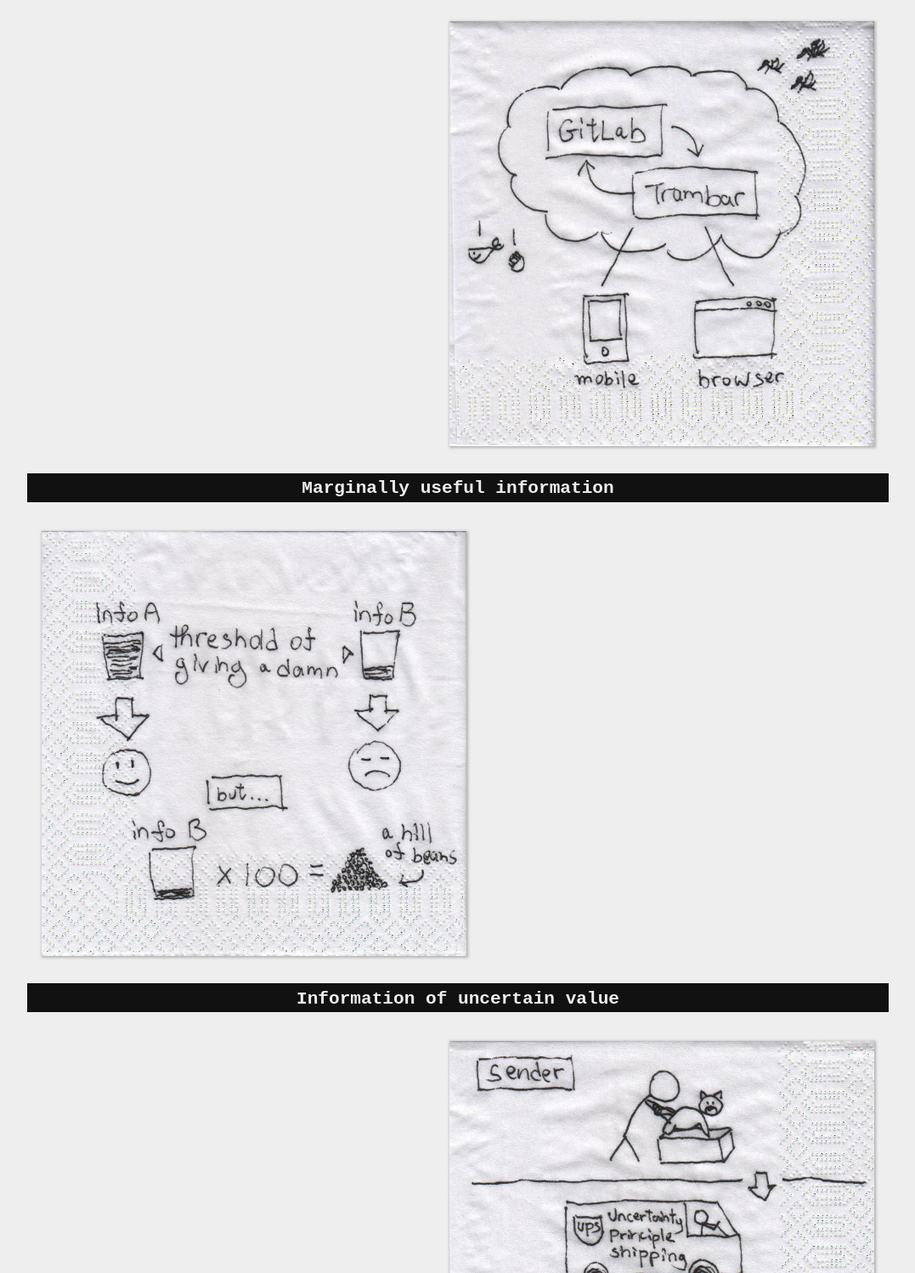
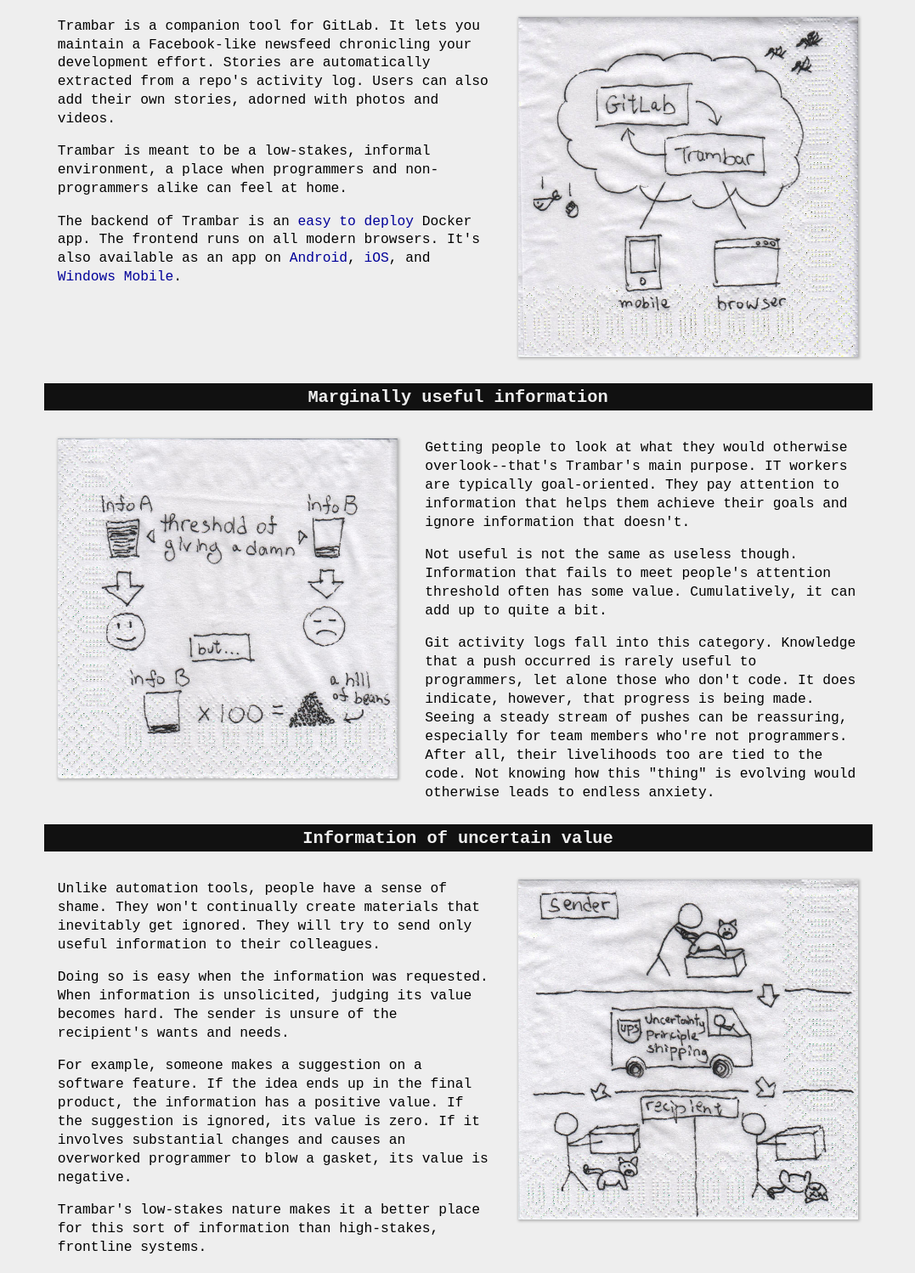
Before and after one commit to chung-leong/trambar-website, a website built with webpack: page src/index.html in a window 1280 px wide. Shown: the part 280-1778 px from the top of the page at 85% size, without its empty margins (101-1178 px from the left). Built offline with nearby package versions, Linux system fonts and the light colour scheme.

Commit message:
Added text. Adjusted styles.

```diff
--- a/src/index.html
+++ b/src/index.html
@@ -24,10 +24,30 @@
         </header>
 
         <h2>What is Trambar?</h2>
-
         <section>
             <div class="text">
-
+            <p>
+                Trambar is a companion tool for GitLab. It lets you maintain a
+                Facebook-like newsfeed chronicling your development effort.
+                Stories are automatically extracted from a repo's activity log.
+                Users can also add their own stories, adorned with photos and
+                videos.
+            </p>
+            <p>
+                Trambar is meant to be a low-stakes, informal environment, a
+                place when programmers and non-programmers alike can feel at
+                home.
+            </p>
+            <p>
+                The backend of Trambar is an
+                <a href="https://github.com/chung-leong/trambar/blob/master/docs/getting-started.md" target="_blank">easy to deploy</a>
+                Docker app. The frontend runs on all modern browsers.
+                It's also available as an app on
+                <a href="https://play.google.com/store/apps/details?id=io.trambar.mobile" target="_blank">Android</a>,
+                <a href="https://itunes.apple.com/us/app/trambar/id1400086001?ls=1&mt=8" target="_blank">iOS</a>,
+                and
+                <a href="https://www.microsoft.com/en-us/p/trambar/9p887v1x7nkm" target="_blank">Windows Mobile</a>.
+            </p>
             </div>
             <div class="graphics">
                 <img class="sketch" src="<%= require('img/trambar-gitlab-cloud.jpg') %>">
@@ -35,21 +55,61 @@
         </section>
 
         <h2>Marginally useful information</h2>
-
         <section>
             <div class="graphics">
                 <img class="sketch" src="<%= require('img/threshold.jpg') %>">
             </div>
             <div class="text">
-
+                <p>
+                    Getting people to look at what they would otherwise
+                    overlook--that's Trambar's main purpose. IT workers are
+                    typically goal-oriented. They pay attention to information
+                    that helps them achieve their goals and ignore information
+                    that doesn't.
+                </p>
+                <p>
+                    Not useful is not the same as useless though. Information
+                    that fails to meet people's attention threshold often has
+                    some value. Cumulatively, it can add up to quite a bit.
+                </p>
+                <p>
+                    Git activity logs fall into this category. Knowledge
+                    that a push occurred is rarely useful to programmers, let
+                    alone those who don't code. It does indicate, however, that
+                    progress is being made. Seeing a steady stream of pushes
+                    can be reassuring, especially for team members who're not
+                    programmers. After all, their livelihoods too are tied to
+                    the code. Not knowing how this "thing" is evolving would
+                    otherwise leads to endless anxiety.
+                </p>
             </div>
         </section>
 
         <h2>Information of uncertain value</h2>
-
         <section>
             <div class="text">
-
+                <p>
+                    Unlike automation tools, people have a sense of shame.
+                    They won't continually create materials that inevitably get
+                    ignored. They will try to send only useful information to
+                    their colleagues.
+                </p>
+                <p>
+                    Doing so is easy when the information was requested.
+                    When information is unsolicited, judging its value becomes
+                    hard. The sender is unsure of the recipient's wants and needs.
+                </p>
+                <p>
+                    For example, someone makes a suggestion on a software feature.
+                    If the idea ends up in the final product, the information
+                    has a positive value. If the suggestion is ignored, its
+                    value is zero. If it involves substantial changes and causes
+                    an overworked programmer to blow a gasket, its value is negative.
+                </p>
+                <p>
+                    Trambar's low-stakes nature makes it a better place for
+                    this sort of information than high-stakes, frontline systems.
+                </p>
             </div>
             <div class="graphics">
                 <img class="sketch" src="<%= require('img/uncertainty.jpg') %>">
@@ -57,7 +117,6 @@
         </section>
 
         <h2>Relocating distractions</h2>
-
         <section>
             <div class="graphics">
                 <img class="sketch" src="<%= require('img/relocation.jpg') %>">
@@ -68,10 +127,15 @@
         </section>
 
         <h2>Chicken or the egg conundrum</h2>
-
         <section>
             <div class="text">
-
+                <p>
+                    Attempts to segregate information by priority often run into
+                    the chicken or the egg conundrum. People don't post things
+                    because they're convinced no one would look at them.
+                    Meanwhile, people don't visit the site because no one is
+                    posting there.
+                </p>
             </div>
             <div class="graphics">
                 <img class="sketch" src="<%= require('img/chicken-egg.jpg') %>">
@@ -79,7 +143,6 @@
         </section>
 
         <h2>Timing is everything</h2>
-
         <section>
             <div class="graphics">
                 <img class="sketch" src="<%= require('img/timing.jpg') %>">
@@ -90,7 +153,6 @@
         </section>
 
         <h2>Envoking the right mood</h2>
-
         <section>
             <div class="text">
 
@@ -101,7 +163,6 @@
         </section>
 
         <h2>Mobile considerations</h2>
-
         <section>
             <div class="graphics">
                 <img class="sketch" src="<%= require('img/mobile.jpg') %>">
@@ -112,7 +173,6 @@
         </section>
 
         <h2>Mixing work with pleasure</h2>
-
         <section>
             <div class="text">
 
@@ -123,7 +183,6 @@
         </section>
 
         <h2>Expanding the social circle</h2>
-
         <section>
             <div class="graphics">
                 <img class="sketch" src="<%= require('img/circle.jpg') %>">
@@ -133,11 +192,22 @@
             </div>
         </section>
 
-        <h2>Translating diff's</h2>
-
+        <h2>Creating sense out of diff's</h2>
         <section>
             <div class="text">
-
+                <p>
+                    Trambar features a simple, flexible
+                    <a href="https://github.com/chung-leong/trambar/blob/master/docs/decoration.md" target="_blank">source-tree decoration system</a>.
+                    Component descriptions, written from end-user prespective,
+                    are mapped to source files using <em>.gitignore</em> rules.
+                </p>
+                <p>
+                    These annotations can also serve as a roadmap for onboarding
+                    programmers.
+                </p>
+                <p>
+                    Example: <a href="https://trambar.io/deco-demo/" target="_blank">Source decoration of the Trambar client</a>
+                </p>
             </div>
             <div class="graphics">
                 <img class="sketch" src="<%= require('img/translation.jpg') %>">
@@ -145,7 +215,6 @@
         </section>
 
         <h2>Gateway to issue tracker</h2>
-
         <section>
             <div class="graphics">
                 <img class="sketch" src="<%= require('img/gateway.jpg') %>">
--- a/src/style.scss
+++ b/src/style.scss
@@ -1,6 +1,6 @@
-body {
+BODY {
     font-family: monospace;
-    font-size: 1.3em;
+    font-size: 1.25em;
     background-color: #eee;
     margin: 0;
     display: flex;
@@ -42,7 +42,7 @@
 
         .text {
             flex: 1 1 auto;
-            padding: 1em 1em 1em 1em;
+            padding: 0 1em 0 1em;
             line-height: 135%;
         }
     }
@@ -72,9 +72,27 @@
         margin-top: 0.5em;
     }
 
+    A {
+        &:link, &:visited {
+            text-decoration: none;
+
+            &:hover {
+                text-decoration: underline;
+            }
+        }
+
+        &:link {
+            color: #000099;
+        }
+
+        &:visited {
+            color: #330099;
+        }
+    }
+
     .sketch {
-        width: 500px;
-        height: 500px;
+        width: 400px;
+        height: 400px;
         box-shadow: 1px 1px 3px 1px rgba(0, 0, 0, 0.25);
     }
 }
```
